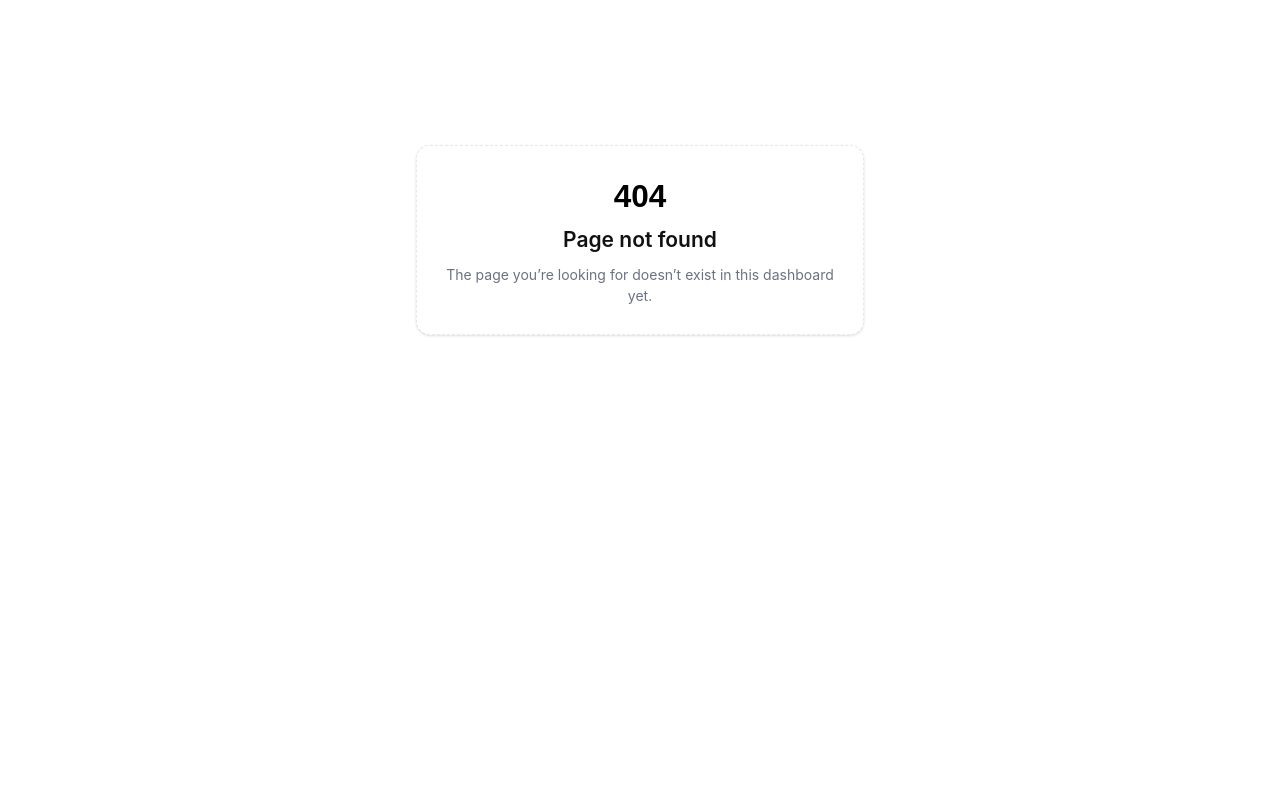
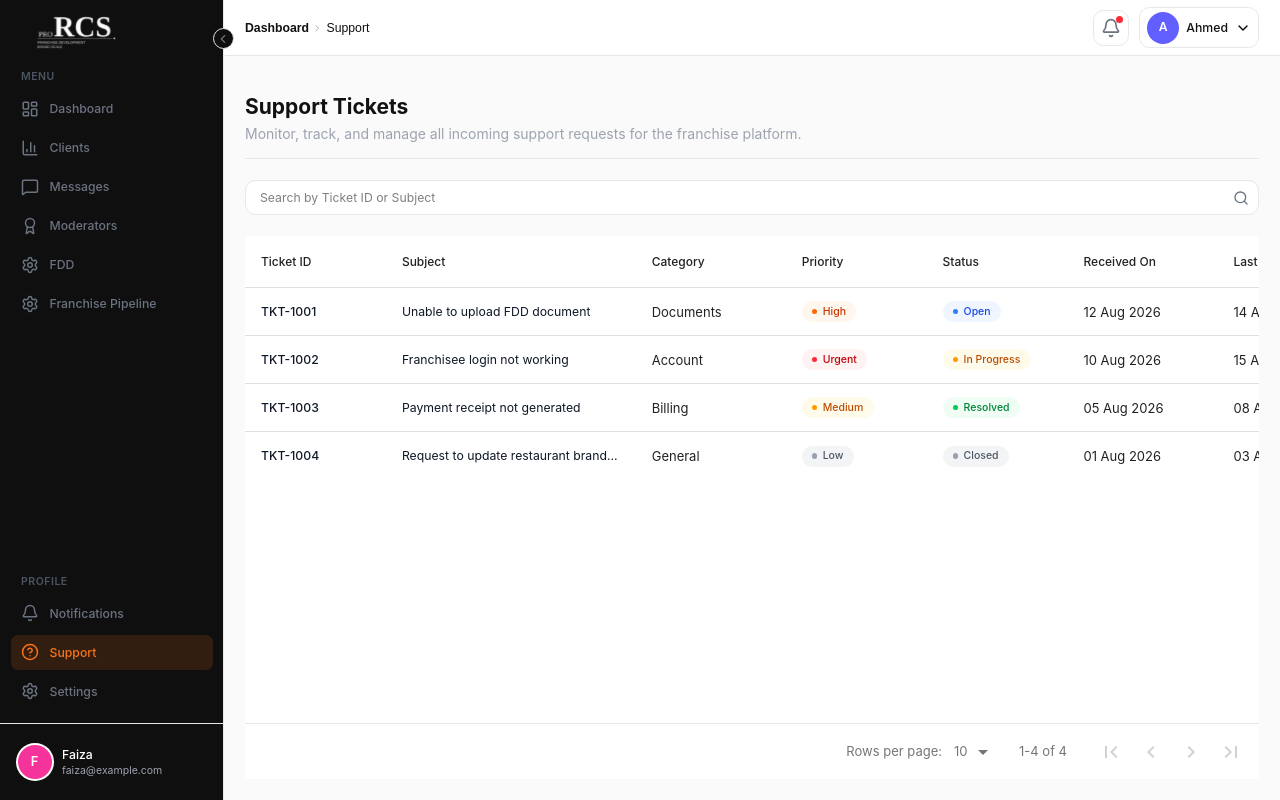
Before and after one commit to hamza-nafasat/rcs-frontend, a React (Vite) app: page /dashboard/support in a window 1280 px wide. Before the commit this address had no page. Built offline with nearby package versions, Linux system fonts and the light colour scheme.

Commit message:
Support Completed

```diff
--- /dev/null
+++ b/src/pages/support/Support.jsx
@@ -0,0 +1,82 @@
+import { useState } from "react";
+import SupportHeading from "./components/SupportHeading";
+import SupportSearch from "./components/SupportSearch";
+import SupportTable from "./components/SupportTable";
+
+const initialTickets = [
+  {
+    id: 1,
+    ticketId: "TKT-1001",
+    subject: "Unable to upload FDD document",
+    category: "Documents",
+    priority: "High",
+    status: "Open",
+    receivedOn: "12 Aug 2026",
+    lastUpdated: "14 Aug 2026",
+  },
+  {
+    id: 2,
+    ticketId: "TKT-1002",
+    subject: "Franchisee login not working",
+    category: "Account",
+    priority: "Urgent",
+    status: "In Progress",
+    receivedOn: "10 Aug 2026",
+    lastUpdated: "15 Aug 2026",
+  },
+  {
+    id: 3,
+    ticketId: "TKT-1003",
+    subject: "Payment receipt not generated",
+    category: "Billing",
+    priority: "Medium",
+    status: "Resolved",
+    receivedOn: "05 Aug 2026",
+    lastUpdated: "08 Aug 2026",
+  },
+  {
+    id: 4,
+    ticketId: "TKT-1004",
+    subject: "Request to update restaurant brand name",
+    category: "General",
+    priority: "Low",
+    status: "Closed",
+    receivedOn: "01 Aug 2026",
+    lastUpdated: "03 Aug 2026",
+  },
+];
+
+const Support = () => {
+  const [tickets] = useState(initialTickets);
+  const [search, setSearch] = useState("");
+
+  const filteredTickets = tickets.filter((ticket) => {
+    const query = search.trim().toLowerCase();
+
+    return (
+      ticket.ticketId.toLowerCase().includes(query) ||
+      ticket.subject.toLowerCase().includes(query)
+    );
+  });
+
+  return (
+    <section className="flex h-full min-h-0 flex-col">
+      <div className="border-b color-border py-4">
+        <SupportHeading
+          heading="Support Tickets"
+          subheading="Monitor, track, and manage all incoming support requests for the franchise platform."
+        />
+      </div>
+
+      <div className="mt-6">
+        <SupportSearch search={search} setSearch={setSearch} />
+      </div>
+
+      <div className="mt-6 min-h-0 flex-1">
+        <SupportTable tickets={filteredTickets} />
+      </div>
+    </section>
+  );
+};
+
+export default Support;
--- /dev/null
+++ b/src/pages/support/components/SupportHeading.jsx
@@ -0,0 +1,10 @@
+const SupportHeading = ({ heading, subheading }) => {
+  return (
+    <div>
+      <h1 className="heading-lg text-tertiary">{heading}</h1>
+      <p className=" text-muted">{subheading}</p>
+    </div>
+  );
+};
+
+export default SupportHeading;
--- /dev/null
+++ b/src/pages/support/components/SupportSearch.jsx
@@ -0,0 +1,18 @@
+import { Search } from "lucide-react";
+import Input from "../../../components/shared/Input";
+
+const SupportSearch = ({ search, setSearch }) => {
+  return (
+    <section className="w-full">
+      <Input
+        name="search"
+        value={search}
+        onChange={(e) => setSearch(e.target.value)}
+        placeholder="Search by Ticket ID or Subject"
+        icon={<Search size={16} />}
+      />
+    </section>
+  );
+};
+
+export default SupportSearch;
--- /dev/null
+++ b/src/pages/support/components/SupportTable.jsx
@@ -0,0 +1,122 @@
+import DataTable from "react-data-table-component";
+import { ChevronDown } from "lucide-react";
+
+const PRIORITY_STYLES = {
+  Urgent: { pill: "bg-red-50 text-red-700", dot: "bg-red-500" },
+  High: { pill: "bg-orange-50 text-orange-700", dot: "bg-orange-500" },
+  Medium: { pill: "bg-amber-50 text-amber-700", dot: "bg-amber-500" },
+  Low: { pill: "bg-gray-100 text-gray-600", dot: "bg-gray-400" },
+};
+
+const STATUS_STYLES = {
+  Open: { pill: "bg-blue-50 text-blue-700", dot: "bg-blue-500" },
+  "In Progress": { pill: "bg-amber-50 text-amber-700", dot: "bg-amber-500" },
+  Resolved: { pill: "bg-green-50 text-green-700", dot: "bg-green-500" },
+  Closed: { pill: "bg-gray-100 text-gray-600", dot: "bg-gray-400" },
+};
+
+const tableStyles = {
+  table: { style: { width: "100%" } },
+  tableWrapper: { style: { width: "100%", height: "100%" } },
+  responsiveWrapper: {
+    style: { width: "100%", flex: "1 1 auto", minHeight: 0, overflowY: "auto" },
+  },
+  pagination: {
+    style: {
+      marginTop: "auto",
+      flex: "0 0 auto",
+      borderTop: "1px solid #E5E7EB",
+    },
+  },
+};
+
+const Pill = ({ value, styles }) => {
+  const { pill, dot } = styles[value] ?? Object.values(styles).at(-1);
+
+  return (
+    <span
+      className={`inline-flex items-center gap-1.5 whitespace-nowrap rounded-full px-3 py-1 text-xs font-medium ${pill}`}
+    >
+      <span className={`h-1.5 w-1.5 rounded-full ${dot}`} />
+      {value}
+    </span>
+  );
+};
+
+const SupportTable = ({ tickets }) => {
+  const columns = [
+    {
+      name: "Ticket ID",
+      selector: (row) => row.ticketId,
+      sortable: true,
+      minWidth: "130px",
+      cell: (row) => (
+        <span className="text-sm font-medium text-gray-900">{row.ticketId}</span>
+      ),
+    },
+    {
+      name: "Subject",
+      selector: (row) => row.subject,
+      sortable: true,
+      minWidth: "240px",
+      grow: 2,
+      cell: (row) => (
+        <p className="truncate text-sm text-gray-900">{row.subject}</p>
+      ),
+    },
+    {
+      name: "Category",
+      selector: (row) => row.category,
+      sortable: true,
+      minWidth: "150px",
+    },
+    {
+      name: "Priority",
+      selector: (row) => row.priority,
+      sortable: true,
+      minWidth: "130px",
+      cell: (row) => <Pill value={row.priority} styles={PRIORITY_STYLES} />,
+    },
+    {
+      name: "Status",
+      selector: (row) => row.status,
+      sortable: true,
+      minWidth: "140px",
+      cell: (row) => <Pill value={row.status} styles={STATUS_STYLES} />,
+    },
+    {
+      name: "Received On",
+      selector: (row) => row.receivedOn,
+      sortable: true,
+      minWidth: "150px",
+    },
+    {
+      name: "Last Updated",
+      selector: (row) => row.lastUpdated,
+      sortable: true,
+      minWidth: "150px",
+    },
+  ];
+
+  return (
+    <div className="flex h-full w-full min-h-0 flex-col">
+      <DataTable
+        columns={columns}
+        data={tickets}
+        pagination
+        highlightOnHover
+        responsive
+        fixedHeader
+        fixedHeaderScrollHeight="100%"
+        sortIcon={<ChevronDown size={14} />}
+        customStyles={tableStyles}
+        className="flex min-h-0 flex-1 flex-col"
+        noDataComponent={
+          <p className="py-8 text-sm text-gray-500">No tickets found</p>
+        }
+      />
+    </div>
+  );
+};
+
+export default SupportTable;
--- a/src/routes/AppRoutes.jsx
+++ b/src/routes/AppRoutes.jsx
@@ -13,6 +13,7 @@ import Messages from "../pages/messages/Messages";
 import Moderators from "../pages/moderators/Moderators";
 import FDD from "../pages/fdd/FDD";
 import ResetPasswordSuccess from "../pages/auth/ResetPasswordSuccess";
+import Support from "../pages/support/Support";
 
 const AppRoutes = () => {
   return (
@@ -34,6 +35,7 @@ const AppRoutes = () => {
           <Route path="messages" element={<Messages />} />
           <Route path="moderators" element={<Moderators />} />
           <Route path="fdd" element={<FDD />} />
+          <Route path="support" element={<Support />} />
         </Route>
         <Route path="*" element={<DashboardNotFound />} />
       </Routes>
```
